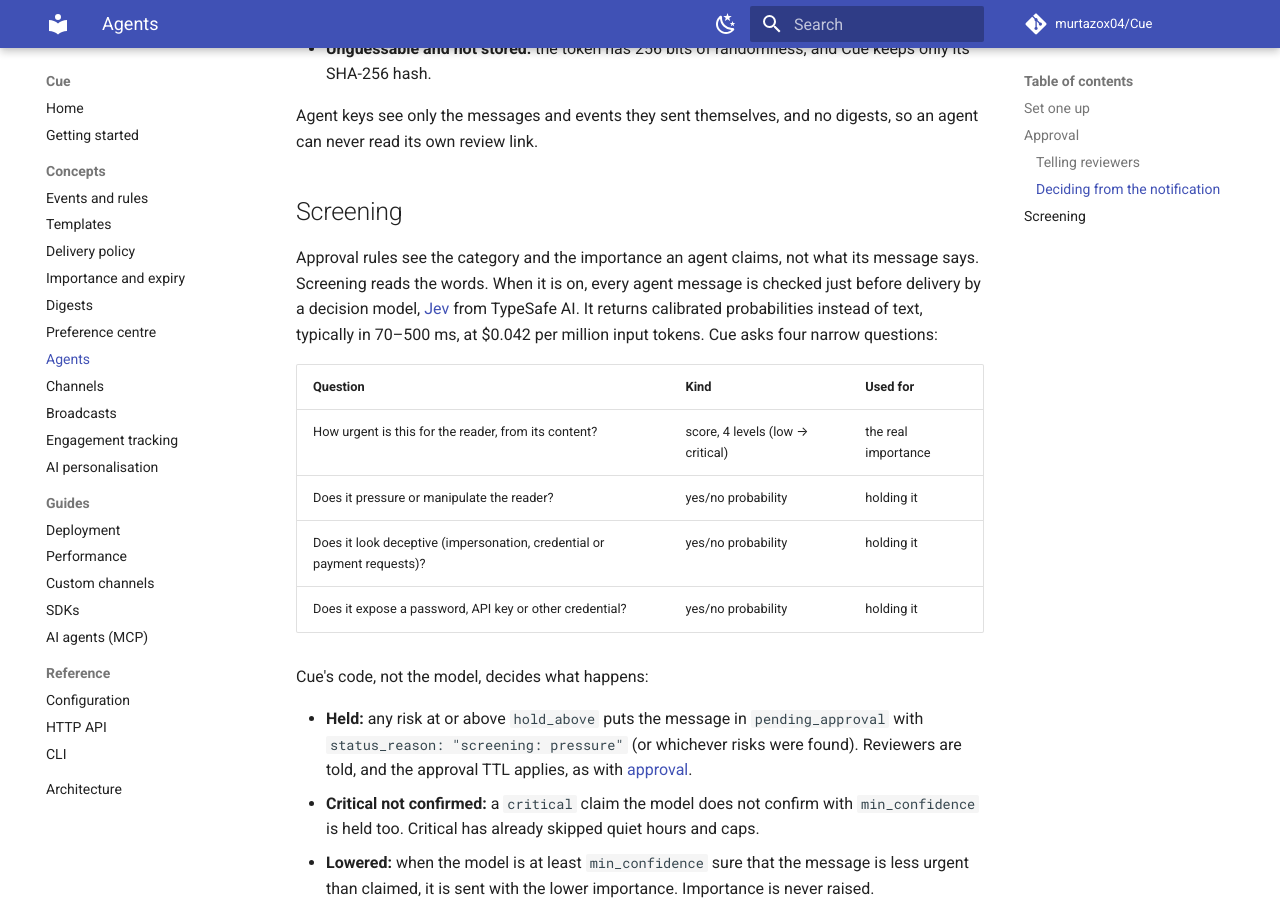
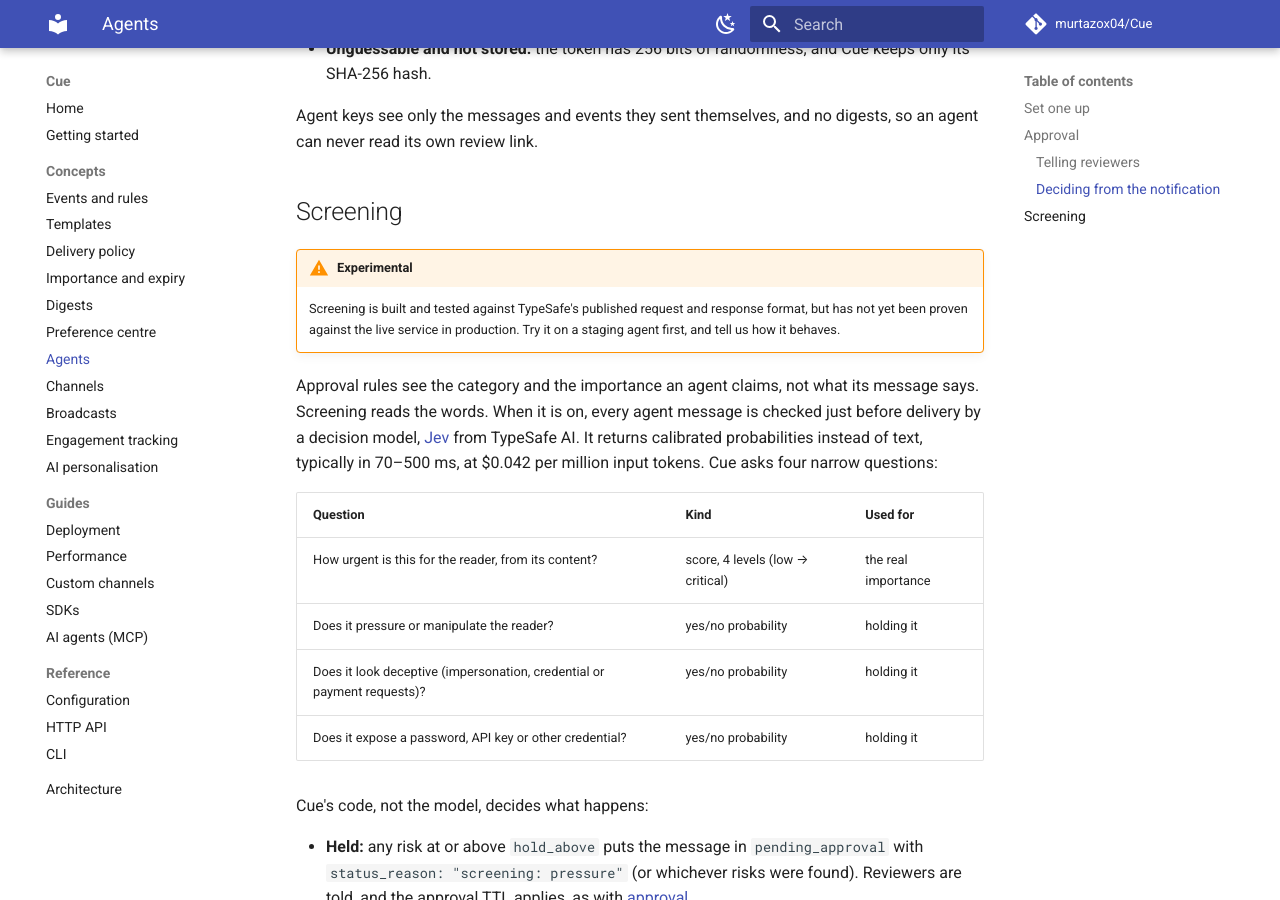
Before and after one commit to murtazox04/Cue, an MkDocs documentation site: the page built from docs/concepts/agents.md, in a window 1280 px wide and 900 px high, scrolled down 3157 px. Built offline with MkDocs 1.6.1 and Material for MkDocs 9.7.7, drawn with Linux system fonts in a browser that asks for light colours; comment, search, counter and statistics services are not loaded.

Commit message:
Mark screening as experimental until it runs against the live API

```diff
--- a/docs/concepts/agents.md
+++ b/docs/concepts/agents.md
@@ -132,6 +132,11 @@
 
 ## Screening
 
+!!! warning "Experimental"
+    Screening is built and tested against TypeSafe's published request and response
+    format, but has not yet been proven against the live service in production. Try it
+    on a staging agent first, and tell us how it behaves.
+
 Approval rules see the category and the importance an agent claims, not what its message
 says. Screening reads the words. When it is on, every agent message is checked just
 before delivery by a decision model, [Jev](https://docs.typesafe.ai) from TypeSafe AI. It
```
Also changed, not shown: README.md (+4 -4 lines).
